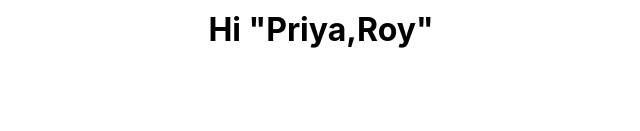
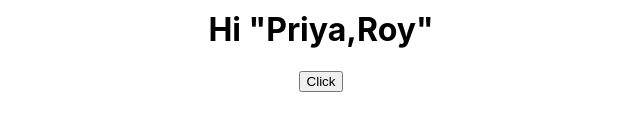
Before and after one commit to priyodas12/react-v2, a React (Create React App) app: page / in a window 1280 px wide. Shown: the part 193-324 px from the top of the page, without its empty margins (319-959 px from the left). Built offline with nearby package versions, Linux system fonts and the light colour scheme.

Commit message:
event handling

```diff
--- a/src/App.js
+++ b/src/App.js
@@ -1,12 +1,14 @@
 import './App.css';
 import WelcomeFunc from './Components/WelcomeFunc'
 import WelcomeCls from './Components/WelcomeCls'
+import ClickEvent from './Components/ClickEvent'
 
 function App() {
   return (
     <div className="App">
       <WelcomeFunc name="Priyo" surname="Das"></WelcomeFunc>
       <WelcomeCls name="Priya" surname="Roy"></WelcomeCls>
+      <ClickEvent></ClickEvent>
     </div>
   );
 }
--- /dev/null
+++ b/src/Components/ClickEvent.js
@@ -0,0 +1,15 @@
+import React from 'react'
+
+const ClickEvent = () => {
+
+  const clickHandler = () => {
+    console.log('button cliecked!')
+  }
+  return (
+    <div>
+      <button onClick={clickHandler}>Click</button>
+    </div>
+  )
+}
+
+export default ClickEvent
```
Also changed, not shown: 1 other file (tests, documents, lock files or other folders).
